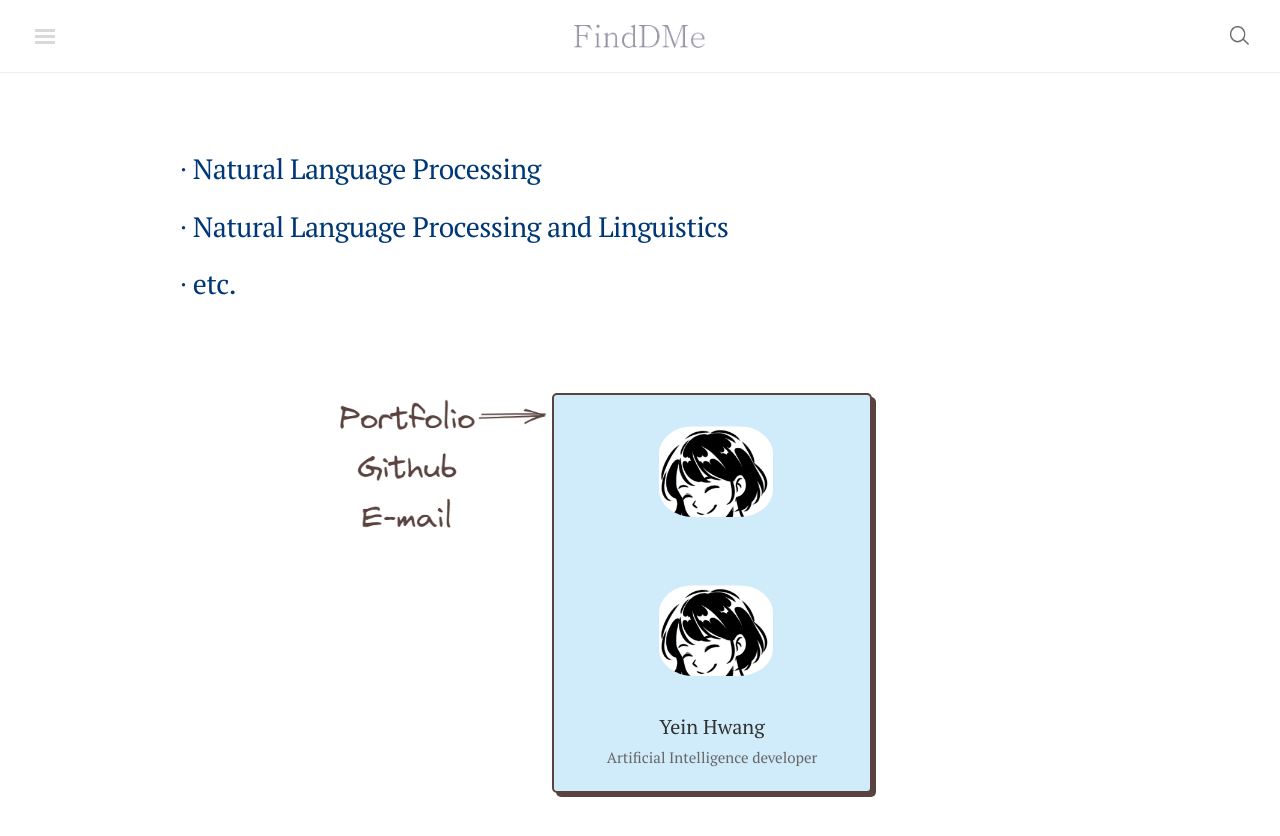
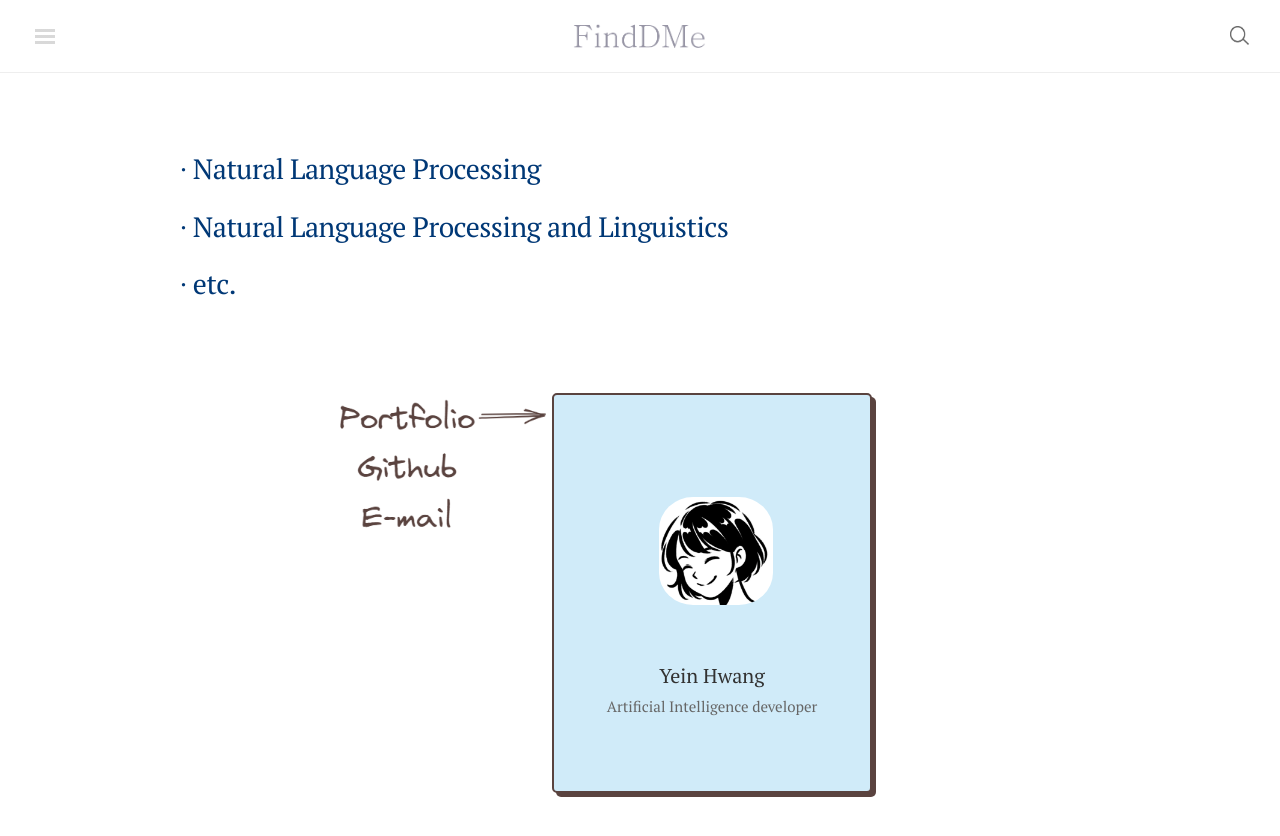
Before and after one commit to finddme/finddme.github.io, a Jekyll site: the page built from index.html, in a window 1280 px wide and 929 px high. Shown: the top 836 px of the window. Built offline with Jekyll 4.4.1, drawn with Linux system fonts in a browser that asks for light colours; nearby versions of some CDN libraries; comment, search, counter and statistics services are not loaded.

Commit message:
Update index.html

```diff
--- a/index.html
+++ b/index.html
@@ -85,7 +85,6 @@ title:   #Categories Home
 <!--       <div class="card" onclick="location.href='https://finddme.github.io/blog/portfolio/';" style=" cursor: pointer; float: center; width: 40%; margin-right: 256px;" > -->
   <div class="card" onclick="location.href='https://finddme.github.io/blog/portfolio/';" style=" cursor: pointer; float: center; margin-right: 256px;" >
         <div class="card-photo"></div>
-        <div class="card-photo"></div>
         <div class="card-title">Yein Hwang<br>
             <span>Artificial Intelligence developer</span>
         </div>
```
